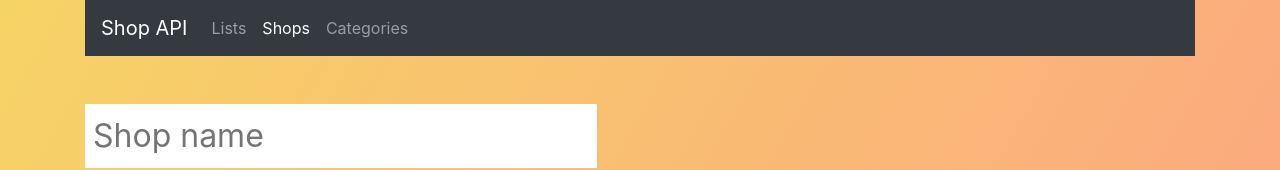
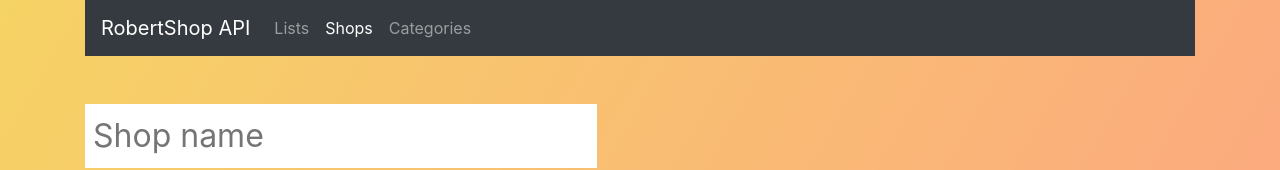
Before and after one commit to vargarobert97/assigmentAPI, a React (Create React App) app in the folder frontend/: page /shops in a window 1280 px wide. Shown: the top 170 px of the page. Built offline with nearby package versions, Linux system fonts and the light colour scheme; no server answers.

Commit message:
Edited navbar

```diff
--- a/frontend/src/UI/Navbar.js
+++ b/frontend/src/UI/Navbar.js
@@ -8,7 +8,7 @@ const Navbar = () => {
     return (
 
         <nav className="navbar navbar-dark bg-dark navbar-expand-lg">
-        <NavLink to="/" className="navbar-brand">Shop API</NavLink>
+        <NavLink to="/" className="navbar-brand">RobertShop API </NavLink>
         <div className="navbar-collapse">
         <ul className="navbar-nav mr-auto">
           <li className="navbar-item">
```
